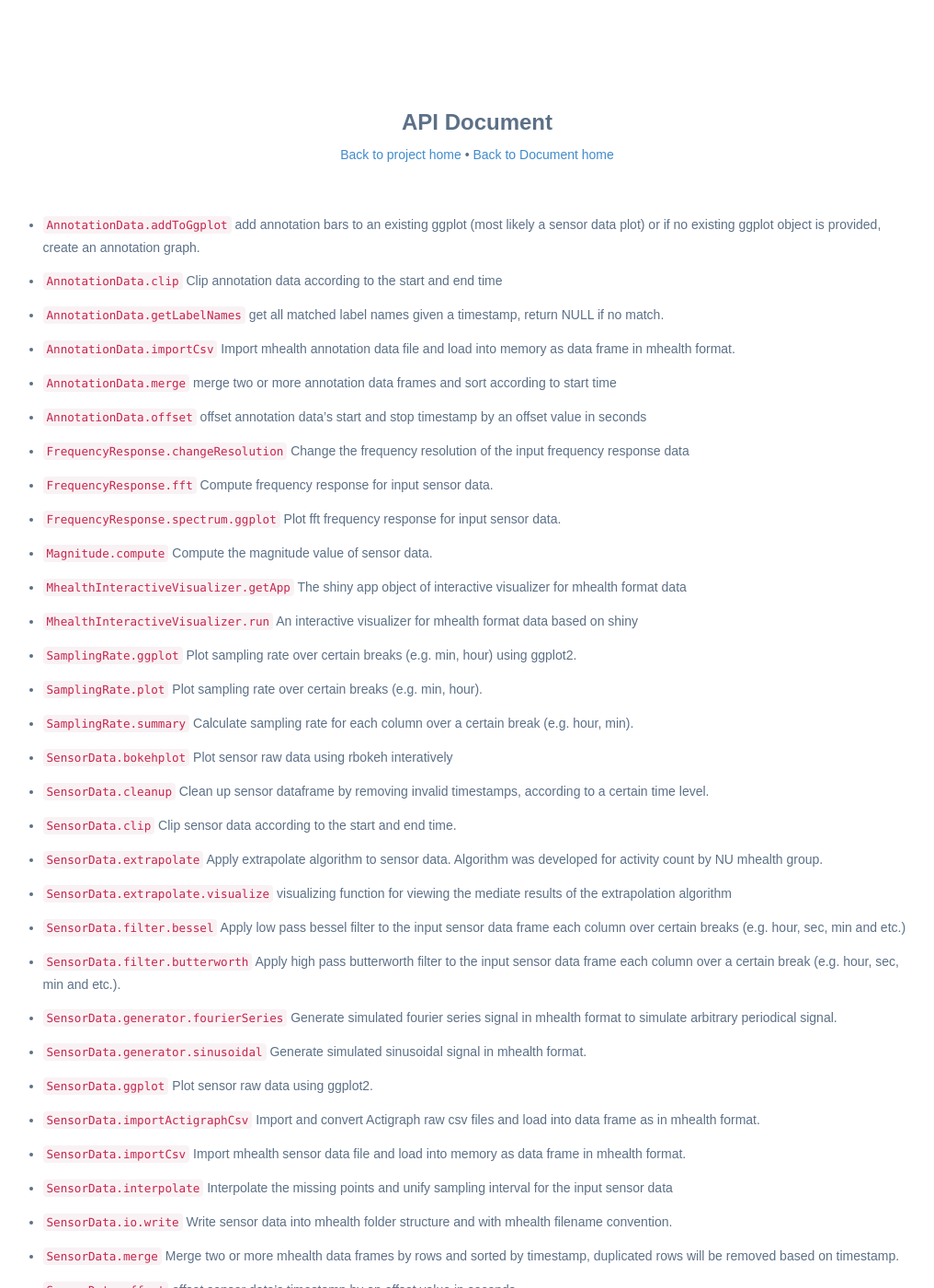
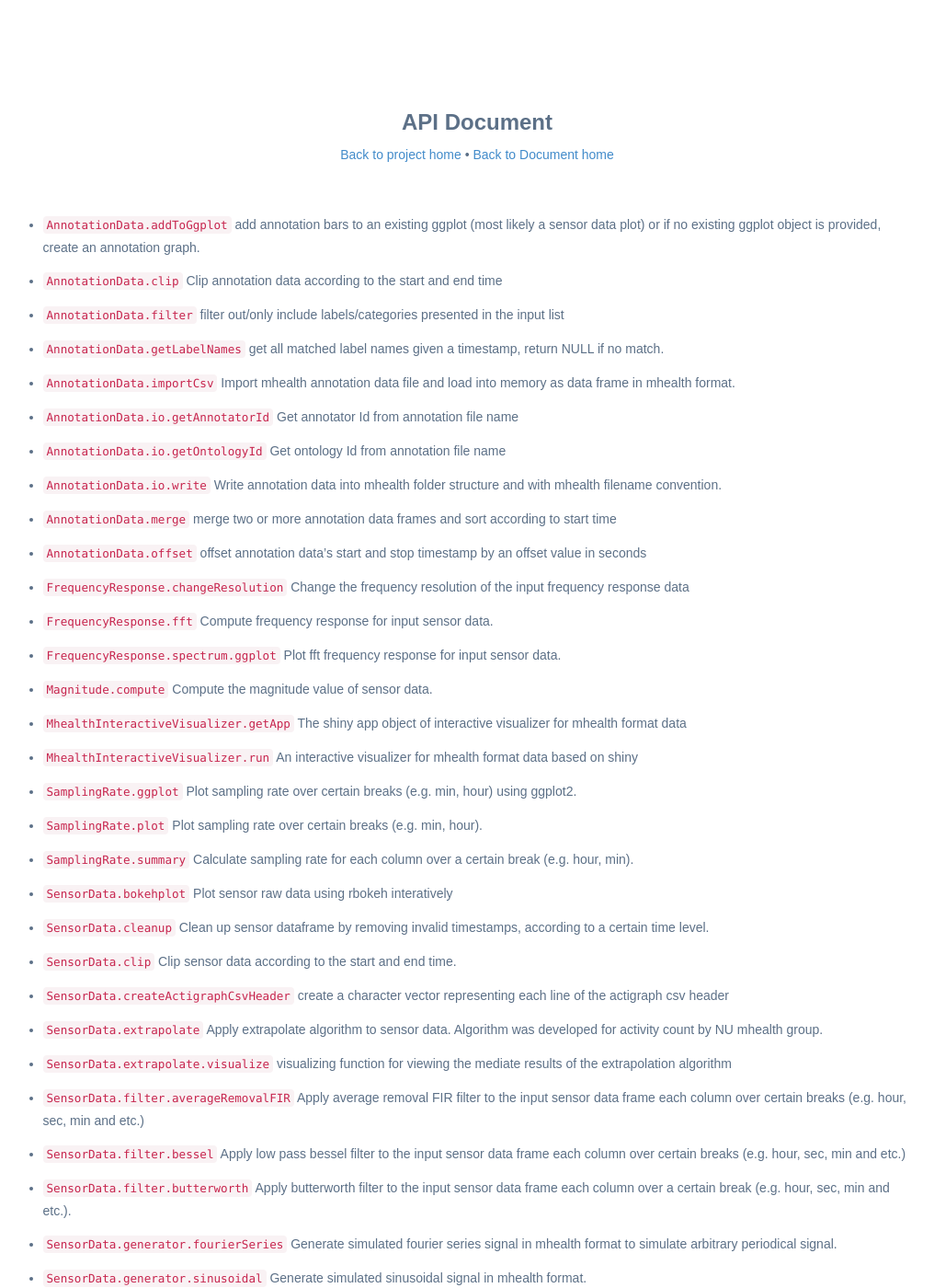
Before and after one commit to qutang/mhealth-visualizer-r, a Jekyll site: the page built from docs/api.md, in a window 1280 px wide and 1400 px high. Shown: the whole window at 92% size, without its empty margins (121-1137 px from the left). Built offline with Jekyll 4.4.1, drawn with Linux system fonts in a browser that asks for light colours; nearby versions of some CDN libraries; Markdown is read by kramdown in place of the engine named in the settings; some of the changed text lies outside the part shown.

```diff
--- a/docs/api.md
+++ b/docs/api.md
@@ -7,9 +7,17 @@ title: API Document
 
  * [`AnnotationData.clip`](AnnotationData.clip.html) Clip annotation data according to the start and end time
 
+ * [`AnnotationData.filter`](AnnotationData.filter.html) filter out/only include labels/categories presented in the input list
+
  * [`AnnotationData.getLabelNames`](AnnotationData.getLabelNames.html) get all matched label names given a timestamp, return NULL if no match.
 
  * [`AnnotationData.importCsv`](AnnotationData.importCsv.html) Import mhealth annotation data file and load into memory as data frame in mhealth format.
+
+ * [`AnnotationData.io.getAnnotatorId`](AnnotationData.io.getAnnotatorId.html) Get annotator Id from annotation file name
+
+ * [`AnnotationData.io.getOntologyId`](AnnotationData.io.getOntologyId.html) Get ontology Id from annotation file name
+
+ * [`AnnotationData.io.write`](AnnotationData.io.write.html) Write annotation data into mhealth folder structure and with mhealth filename convention.
 
  * [`AnnotationData.merge`](AnnotationData.merge.html) merge two or more annotation data frames and sort according to start time
 
@@ -39,17 +47,23 @@ title: API Document
 
  * [`SensorData.clip`](SensorData.clip.html) Clip sensor data according to the start and end time.
 
+ * [`SensorData.createActigraphCsvHeader`](SensorData.createActigraphCsvHeader.html) create a character vector representing each line of the actigraph csv header
+
  * [`SensorData.extrapolate`](SensorData.extrapolate.html) Apply extrapolate algorithm to sensor data. Algorithm was developed for activity count by NU mhealth group.
 
  * [`SensorData.extrapolate.visualize`](SensorData.extrapolate.visualize.html) visualizing function for viewing the mediate results of the extrapolation algorithm
 
+ * [`SensorData.filter.averageRemovalFIR`](SensorData.filter.averageRemovalFIR.html) Apply average removal FIR filter to the input sensor data frame each column over certain breaks (e.g. hour, sec, min and etc.)
+
  * [`SensorData.filter.bessel`](SensorData.filter.bessel.html) Apply low pass bessel filter to the input sensor data frame each column over certain breaks (e.g. hour, sec, min and etc.)
 
- * [`SensorData.filter.butterworth`](SensorData.filter.butterworth.html) Apply high pass butterworth filter to the input sensor data frame each column over a certain break (e.g. hour, sec, min and etc.).
+ * [`SensorData.filter.butterworth`](SensorData.filter.butterworth.html) Apply butterworth filter to the input sensor data frame each column over a certain break (e.g. hour, sec, min and etc.).
 
  * [`SensorData.generator.fourierSeries`](SensorData.generator.fourierSeries.html) Generate simulated fourier series signal in mhealth format to simulate arbitrary periodical signal.
 
  * [`SensorData.generator.sinusoidal`](SensorData.generator.sinusoidal.html) Generate simulated sinusoidal signal in mhealth format.
+
+ * [`SensorData.getFilenameParts`](SensorData.getFilenameParts.html) Get the mhealth filename parts out of a mhealth sensor data file name
 
  * [`SensorData.ggplot`](SensorData.ggplot.html) Plot sensor raw data using ggplot2.
 
@@ -61,9 +75,13 @@ title: API Document
 
  * [`SensorData.io.write`](SensorData.io.write.html) Write sensor data into mhealth folder structure and with mhealth filename convention.
 
+ * [`SensorData.io.writeAsActigraphRaw`](SensorData.io.writeAsActigraphRaw.html) write sensor data frame into actigraph raw
+
  * [`SensorData.merge`](SensorData.merge.html) Merge two or more mhealth data frames by rows and sorted by timestamp, duplicated rows will be removed based on timestamp.
 
  * [`SensorData.offset`](SensorData.offset.html) offset sensor data's timestamp by an offset value in seconds
+
+ * [`SensorData.parseActigraphCsvHeader`](SensorData.parseActigraphCsvHeader.html) parse actigraph csv header to get related version and sampling rate information
 
  * [`SensorData.plot`](SensorData.plot.html) Plot nicely the raw sensor data data frame.
 
```
Also changed, not shown: docs/AnnotationData.filter.md (added, +13 -0 lines), docs/AnnotationData.io.getAnnotatorId.md (added, +12 -0 lines), docs/AnnotationData.io.getOntologyId.md (added, +12 -0 lines), docs/AnnotationData.io.write.md (added, +28 -0 lines), docs/SensorData.createActigraphCsvHeader.md (added, +13 -0 lines), docs/SensorData.filter.averageRemovalFIR.md (added, +25 -0 lines), docs/SensorData.filter.butterworth.md (+1 -1 lines), docs/SensorData.getFilenameParts.md (added, +12 -0 lines), docs/SensorData.io.write.md (+6 -3 lines), docs/SensorData.io.writeAsActigraphRaw.md (added, +12 -0 lines), docs/SensorData.parseActigraphCsvHeader.md (added, +12 -0 lines), docs/index.md (+1 -1 lines).
